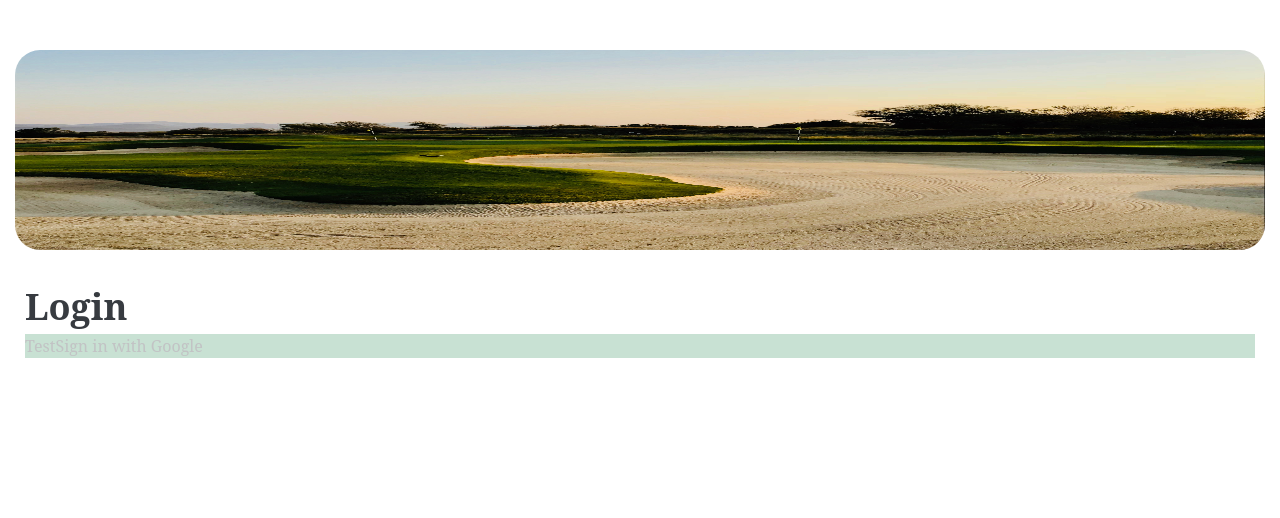
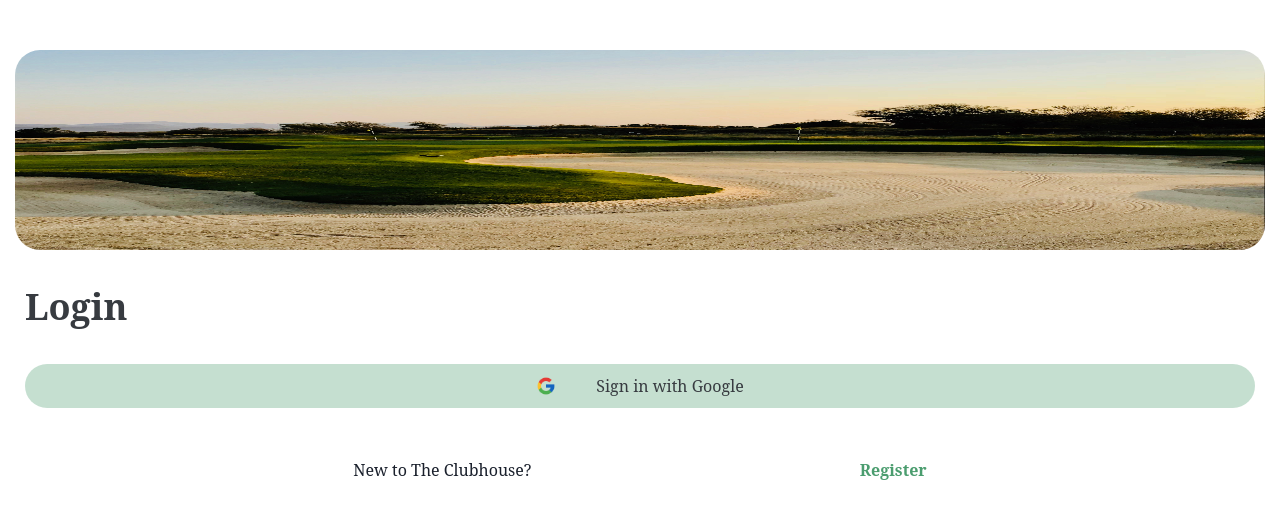
Before and after one commit to IsaacArnold/the-clubhouse, a Next.js app: page / in a window 1280 px wide. Shown: the top 518 px of the page. Built offline with nearby package versions, Linux system fonts and the light colour scheme; no server answers.

Commit message:
Login page implemented

```diff
--- a/src/components/buttons/GoogleBtn.tsx
+++ b/src/components/buttons/GoogleBtn.tsx
@@ -1,17 +1,57 @@
 import styled from "styled-components";
+import Image from "next/image";
+import googleLogo from "../../images/icons/googleIcon.png";
+import { Spinner } from "@chakra-ui/react";
+import { GoogleAuthProvider, getAuth, signInWithPopup } from "firebase/auth";
+import { initFirebase } from "firebaseConfig";
+import { useRouter } from "next/router";
+import { useAuthState } from "react-firebase-hooks/auth";
 
 const Button = styled.button`
-  background-color: var(--primaryGreen);
-  opacity: 0.3;
+  background-color: var(--lightenedGreen);
   color: var(--primaryText);
   display: flex;
+  justify-content: center;
+  align-items: center;
+  border-radius: 25px;
+  padding: 10px 0;
+  margin-top: 30px;
+  .logo {
+    width: 20px;
+    height: 20px;
+    margin-right: 40px;
+  }
 `;
 
+const GoogleIcon = () => {
+  return <Image src={googleLogo} alt="Google logo" className="logo" />;
+};
+
 const GoogleBtn = () => {
+  initFirebase();
+  const provider = new GoogleAuthProvider();
+  const auth = getAuth();
+  // Tracks the auth state of the use. Only triggered when user signs in or out
+  const [user, loading] = useAuthState(auth);
+  const router = useRouter();
+
+  if (loading) {
+    return <Spinner color="purple.500" />;
+  }
+
+  if (user) {
+    // Redirects user to this component
+    router.push("/welcomeScreen");
+  }
+
+  const signInGoogle = async () => {
+    const result = await signInWithPopup(auth, provider);
+    console.log(result.user);
+  };
   return (
-    <Button>
-      <p>Test</p>
-      <p>Sign in with Google</p>
+    <Button onClick={signInGoogle}>
+      <GoogleIcon />
+      Sign in with Google
     </Button>
   );
 };
--- a/src/pages/_app.tsx
+++ b/src/pages/_app.tsx
@@ -1,6 +1,7 @@
 import type { AppProps } from "next/app";
 import { ChakraProvider } from "@chakra-ui/react";
 import GlobalStyles from "@/styles/GlobalStyles";
+import TypographyStyles from "@/styles/TypographyStyles";
 import styled from "styled-components";
 
 const LayoutContainer = styled.main`
@@ -13,6 +14,7 @@ export default function App({ Component, pageProps }: AppProps) {
   return (
     <ChakraProvider>
       <GlobalStyles />
+      <TypographyStyles />
       <LayoutContainer>
         <Component {...pageProps} />
       </LayoutContainer>
--- a/src/pages/auth/SignIn.tsx
+++ b/src/pages/auth/SignIn.tsx
@@ -26,11 +26,16 @@ const InternalContent = styled.div`
   margin: 0 10px;
 `;
 
-const Heading = styled.h1`
-  color: var(--primaryText);
-  font-size: 36px;
-  font-weight: 600;
-  margin-top: 30px;
+const RegisterCTA = styled.div`
+  display: flex;
+  justify-content: space-evenly;
+  align-content: center;
+  margin-top: 50px;
+`;
+
+const Button = styled.button`
+  color: var(--primaryGreen);
+  font-weight: 700;
 `;
 //#endregion
 
@@ -51,11 +56,10 @@ const SignIn = () => {
     router.push("/welcomeScreen");
   }
 
-  const signInGoogle = async () => {
+  const registerGoogle = async () => {
     const result = await signInWithPopup(auth, provider);
     console.log(result.user);
   };
-
   return (
     <>
       <Contanier>
@@ -65,8 +69,12 @@ const SignIn = () => {
           className="mainImg"
         />
         <InternalContent>
-          <Heading>Login</Heading>
+          <h2>Login</h2>
           <GoogleBtn />
+          <RegisterCTA>
+            <p>New to The Clubhouse?</p>
+            <Button onClick={registerGoogle}>Register</Button>
+          </RegisterCTA>
         </InternalContent>
         {/* <button onClick={signInGoogle}>Sign-in with Google</button> */}
       </Contanier>
--- a/src/styles/GlobalStyles.ts
+++ b/src/styles/GlobalStyles.ts
@@ -10,6 +10,7 @@ const GlobalStyles = createGlobalStyle`
         --primaryGreen: #4B9D6F;
         --primaryText: #373B40;
         --lightenedGray: rgba(55, 59, 64, 0.57);
+        --lightenedGreen: rgba(75,157,111,0.32);
     }
 
     * {
--- /dev/null
+++ b/src/styles/TypographyStyles.ts
@@ -0,0 +1,22 @@
+import { createGlobalStyle } from "styled-components";
+
+const TypographyStyles = createGlobalStyle`
+    @font-face {
+        font-family: 'Poppins', sans-serif;
+    }
+
+    * {
+        font-family: "Poppins", "serif";
+        box-sizing: border-box;
+        scroll-behavior: smooth;
+    }
+
+    h2 {
+        color: var(--primaryText);
+        font-size: 36px;
+        font-weight: 600;
+        margin-top: 30px;
+    }
+`;
+
+export default TypographyStyles;
```
Also changed, not shown: src/images/icons/googleIcon.png (added).
